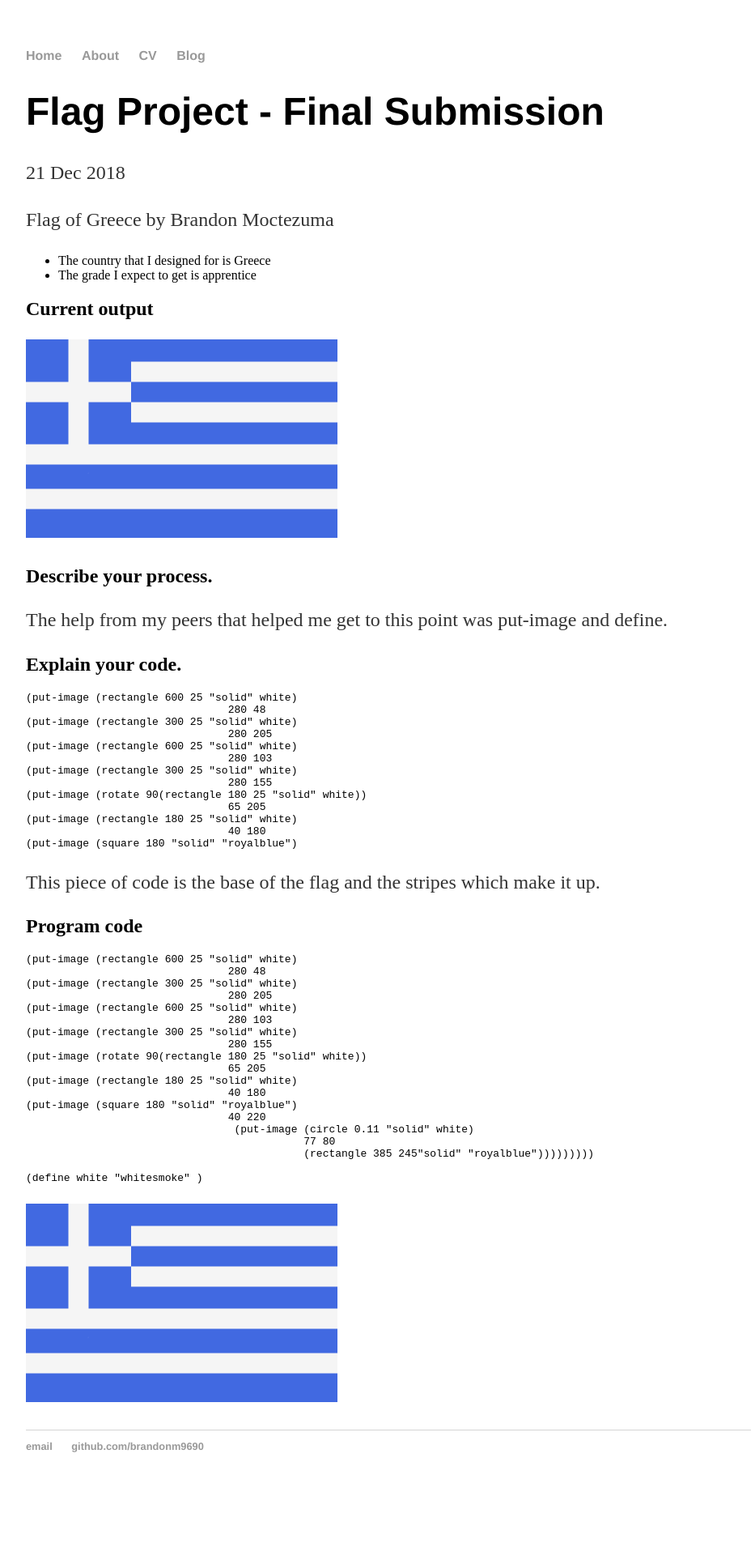
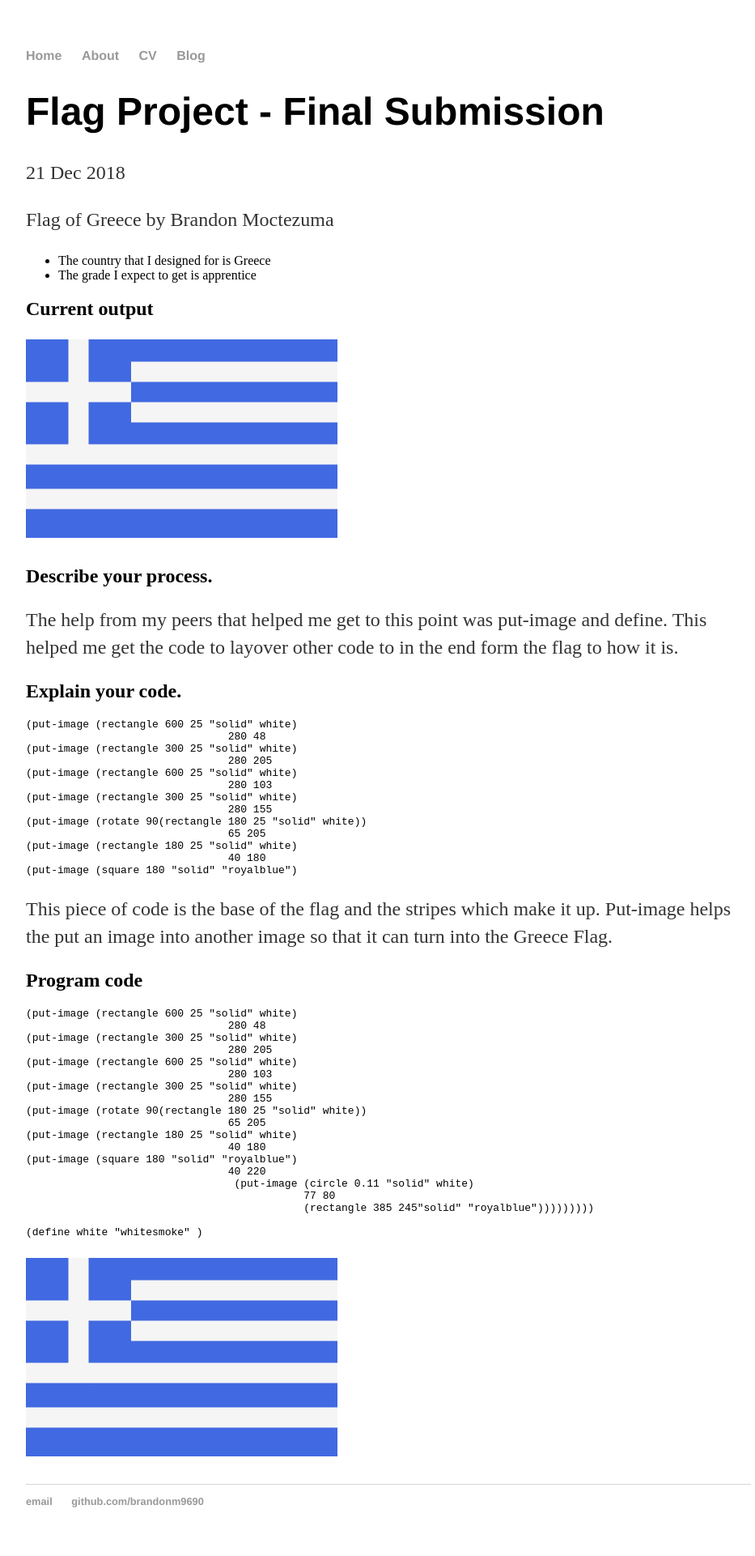
Before and after one commit to brandonm9690/brandonm9690.github.io, a Jekyll site: the page built from _posts/2018-12-21-weekly-reflection-14.md, in a window 1280 px wide. Shown: the whole page at 81% size, without its empty margins (160-1093 px from the left). Built offline with Jekyll 4.4.1, drawn with Linux system fonts in a browser that asks for light colours; before the commit the page ends 1853 px from its top, so only the background shows below that.

Commit message:
Update 2018-12-21-weekly-reflection-14.md

````diff
--- a/_posts/2018-12-21-weekly-reflection-14.md
+++ b/_posts/2018-12-21-weekly-reflection-14.md
@@ -17,7 +17,7 @@ Flag of Greece by Brandon Moctezuma
 
 
 ## Describe your process.
-The help from my peers that helped me get to this point was put-image and define.
+The help from my peers that helped me get to this point was put-image and define. This helped me get the code to layover other code to in the end form the flag to how it is.
 
 
 ## Explain your code.
@@ -38,7 +38,7 @@ The help from my peers that helped me get to this point was put-image and define
 (put-image (square 180 "solid" "royalblue")
 ```
 
-This piece of code is the base of the flag and the stripes which make it up.
+This piece of code is the base of the flag and the stripes which make it up.  Put-image helps the put an image into another image so that it can turn into the Greece Flag.
 
 ## Program code
 
````
